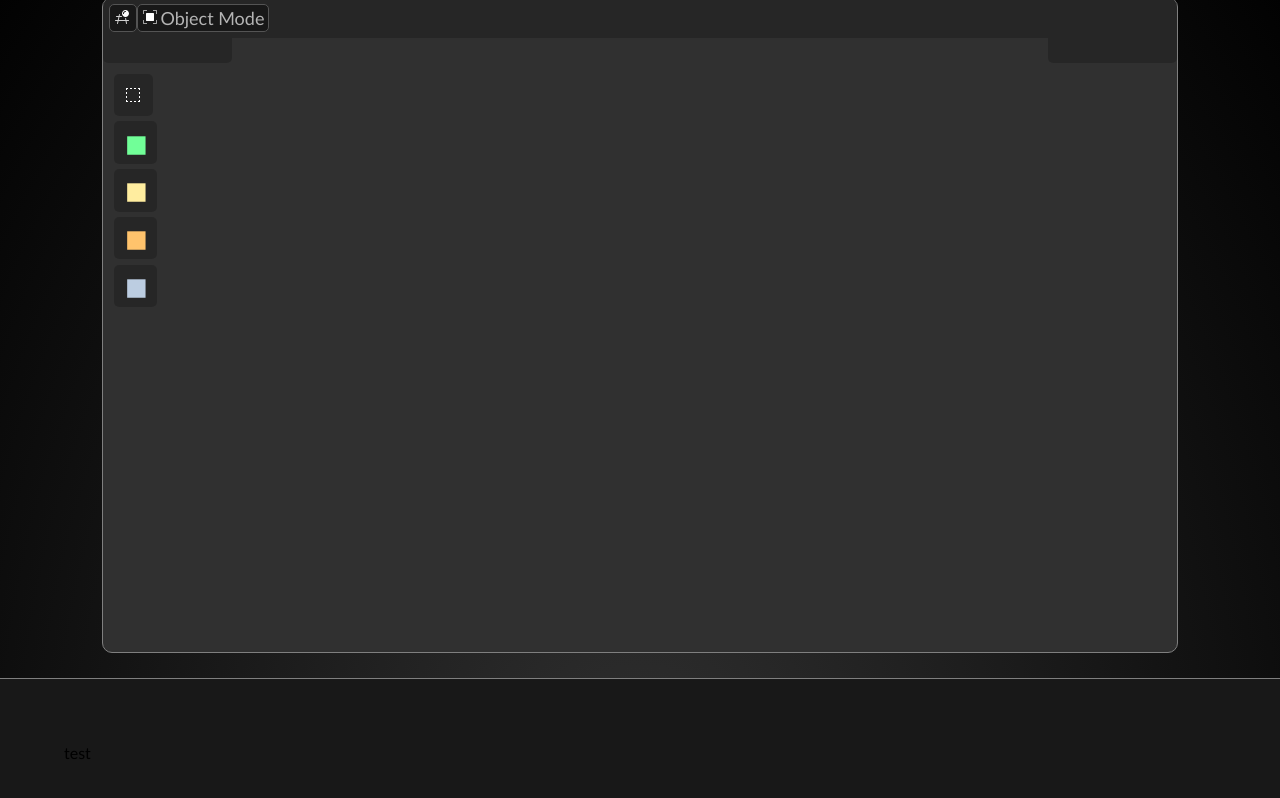
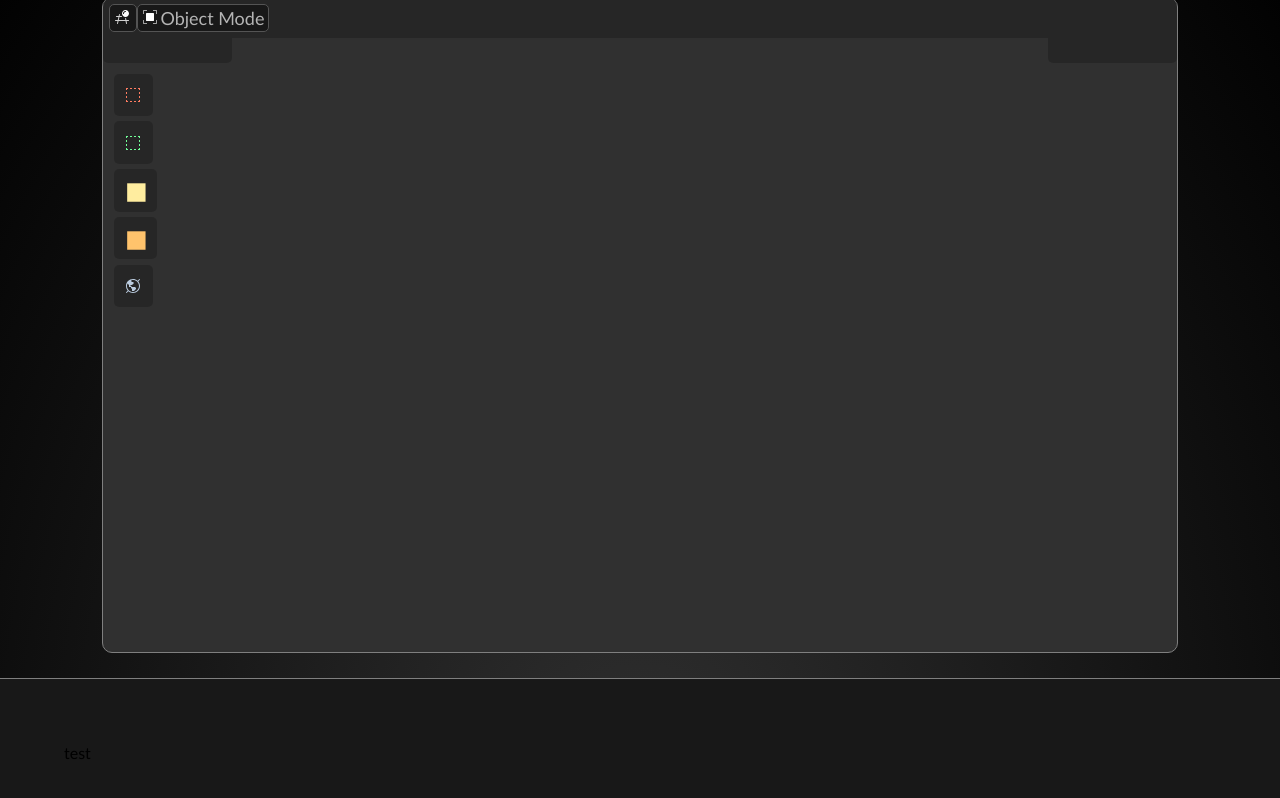
Before and after one commit to benjamin-fischbach/ben-fischbach-fansite, a plain HTML site: page Index.html in a window 1280 px wide. Shown: the part 80-878 px from the top of the page. Drawn offline with Linux system fonts and the light colour scheme.

Commit message:
hello again

```diff
--- a/Index.html
+++ b/Index.html
@@ -38,11 +38,11 @@
 
             <div class="icons-side-bar">
             <ul>
-                <li><button><h1 class="red-icon"><svg height="18" viewBox="0 0 1800 1800" width="18" xmlns="http://www.w3.org/2000/svg" xmlns:inkscape="http://www.inkscape.org/namespaces/inkscape" xmlns:sodipodi="http://sodipodi.sourceforge.net/DTD/sodipodi-0.dtd"><g fill="#fff"><path d="m447.00391 325.99805v2h1v-1h1v-1zm4 0v1h2v-1zm4 0v1h2v-1zm4 0v1h1v1h1v-2zm-12 4v2h1v-2zm13 0v2h1v-2zm-13 4v2h1v-2zm13 0v2h1v-2zm-13 4v2h2v-1h-1v-1zm13 0v1h-1v1h2v-2zm-9 1v1h2v-1zm4 0v1h2v-1z" transform="matrix(100 0 0 100 -44600.39099999999 -32499.805)"/></g></svg></h1></button></li>
-                <li><button><h1 class="green-icon">◼</h1></button></li>
+                <li><button><h1 class="red-icon"><svg height="18" viewBox="0 0 1800 1800" width="18" xmlns="http://www.w3.org/2000/svg" xmlns:inkscape="http://www.inkscape.org/namespaces/inkscape" xmlns:sodipodi="http://sodipodi.sourceforge.net/DTD/sodipodi-0.dtd"><g fill="#ff7c61"><path d="m447.00391 325.99805v2h1v-1h1v-1zm4 0v1h2v-1zm4 0v1h2v-1zm4 0v1h1v1h1v-2zm-12 4v2h1v-2zm13 0v2h1v-2zm-13 4v2h1v-2zm13 0v2h1v-2zm-13 4v2h2v-1h-1v-1zm13 0v1h-1v1h2v-2zm-9 1v1h2v-1zm4 0v1h2v-1z" transform="matrix(100 0 0 100 -44600.39099999999 -32499.805)"/></g></svg></h1></button></li>
+                <li><button><h1 class="green-icon"><svg height="18" viewBox="0 0 1800 1800" width="18" xmlns="http://www.w3.org/2000/svg" xmlns:inkscape="http://www.inkscape.org/namespaces/inkscape" xmlns:sodipodi="http://sodipodi.sourceforge.net/DTD/sodipodi-0.dtd"><g fill="#71ff98"><path d="m447.00391 325.99805v2h1v-1h1v-1zm4 0v1h2v-1zm4 0v1h2v-1zm4 0v1h1v1h1v-2zm-12 4v2h1v-2zm13 0v2h1v-2zm-13 4v2h1v-2zm13 0v2h1v-2zm-13 4v2h2v-1h-1v-1zm13 0v1h-1v1h2v-2zm-9 1v1h2v-1zm4 0v1h2v-1z" transform="matrix(100 0 0 100 -44600.39099999999 -32499.805)"/></g></svg></h1></button></li>
                 <li><button><h1 class="yellow-icon">◼</h1></button></li>
                 <li><button><h1 class="orange-icon">◼</h1></button></li>
-                <li><button><h1 class="blue-icon">◼</h1></button></li>
+                <li><button><h1 class="blue-icon"><svg height="18" viewBox="0 0 1800 1800" width="18" xmlns="http://www.w3.org/2000/svg" xmlns:inkscape="http://www.inkscape.org/namespaces/inkscape" xmlns:sodipodi="http://sodipodi.sourceforge.net/DTD/sodipodi-0.dtd"><g fill="#bccde1"><path d="m103.49609 556.99023a.50005.50005 0 0 0 -.34375.15039l-1.57031 1.57032c-1.22858-1.06562-2.825838-1.7168-4.576171-1.7168-3.86007 0-7 3.13993-7 7 0 1.75033.649231 3.34954 1.714844 4.57813l-1.568359 1.56835a.50005.50005 0 1 0 .707031.70704l1.568359-1.56836c1.228585 1.06561 2.827793 1.71484 4.578125 1.71484 3.860071 0 7.000001-3.13993 7.000001-7 0-1.75033-.65118-3.34759-1.7168-4.57617l1.57032-1.57031a.50005.50005 0 0 0 -.36329-.85743zm-6.490231 1.00391c3.319631 0 6.000001 2.68037 6.000001 6s-2.68037 6-6.000001 6c-3.31963 0-6-2.68037-6-6 0-.88092.193846-1.71405.533203-2.4668l.466797.4668 1 1v2h2v1l1 1v2h.75 1.25l1-1 1.000001-1v-1l-1.000001-1h-2-1l-1-1h-1l1-1h1l2-2-1-1h-1l-1-1 .894532-.89453c.358617-.0666.727234-.10547 1.105468-.10547z" opacity=".99" transform="matrix(100 0 0 100 -8900.42999999999 -55599.566)"/></g></svg></h1></button></li>
             </ul>
             </div>
         </div>
```
